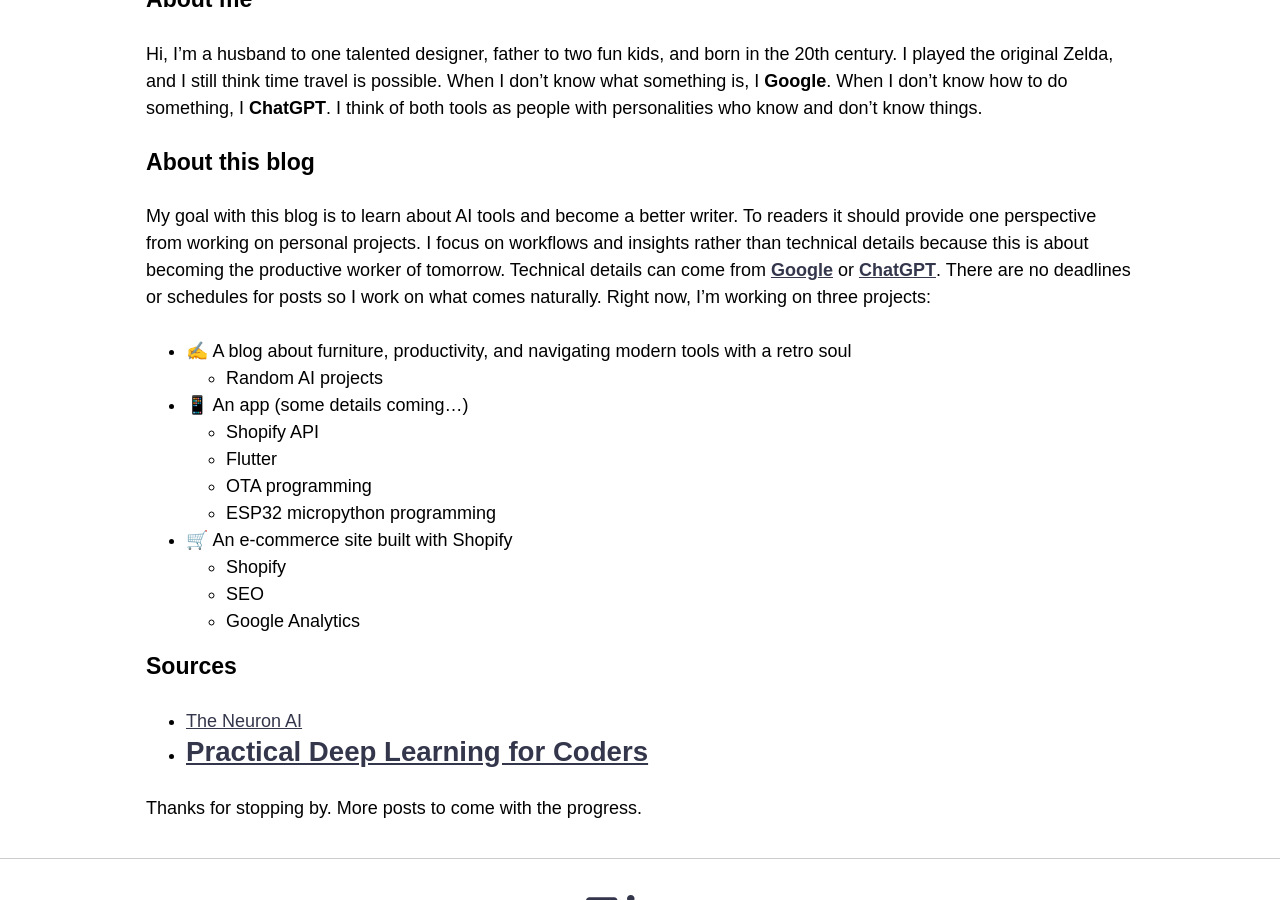
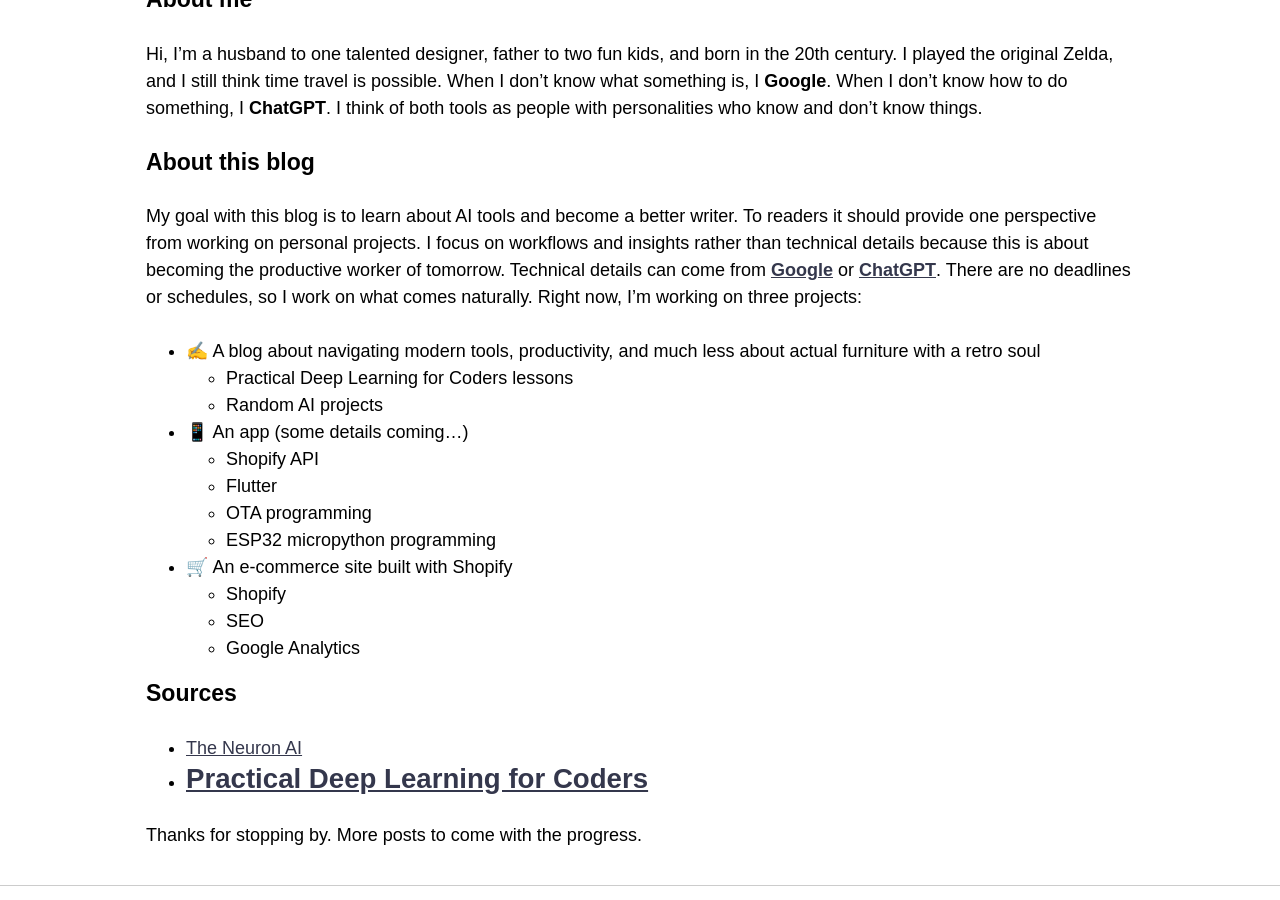
Before and after one commit to tsgillam/funitureworld, a Jekyll site: the page built from pages/about.md, in a window 1280 px wide and 900 px high, scrolled down 482 px. Built offline with Jekyll 4.4.1, drawn with Linux system fonts in a browser that asks for light colours; nearby versions of some CDN libraries.

Commit message:
Update about.md

```diff
--- a/pages/about.md
+++ b/pages/about.md
@@ -11,9 +11,10 @@ When I don’t know what something is, I **Google**. When I don’t know how to
 
 ### About this blog
 My goal with this blog is to learn about AI tools and become a better writer. To readers it should provide one perspective from working on personal projects. I focus on workflows and insights rather than technical details because this is about becoming the productive worker of tomorrow. Technical details can come from **[Google](https://google.com?q=what%20are%20the%20technical%20details)** or **[ChatGPT](https://chatgpt.com/?prompt=summarize%20chatgpt%20in%20two%20paragraphs)**.
-There are no deadlines or schedules for posts so I work on what comes naturally. Right now, I’m working on three projects:
+There are no deadlines or schedules, so I work on what comes naturally. Right now, I’m working on three projects:
 
-- ✍️ A blog about furniture, productivity, and navigating modern tools with a retro soul
+- ✍️ A blog about navigating modern tools, productivity, and much less about actual furniture with a retro soul
+    - Practical Deep Learning for Coders lessons
     - Random AI projects
 - 📱 An app (some details coming...)
     - Shopify API
```
